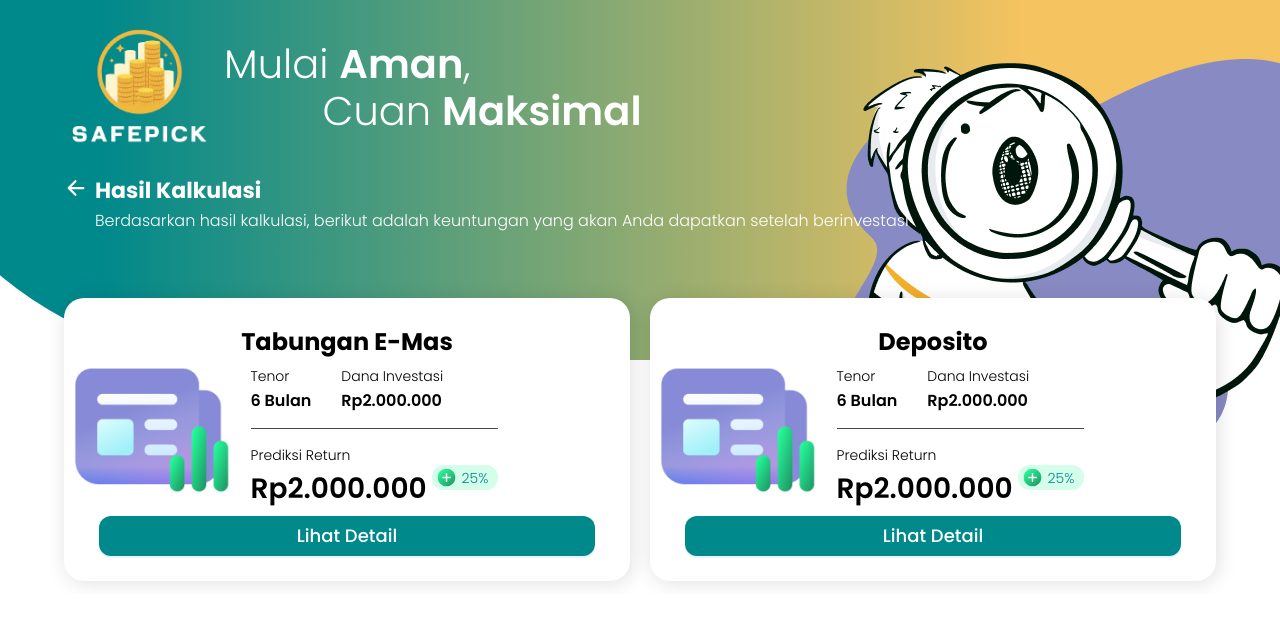
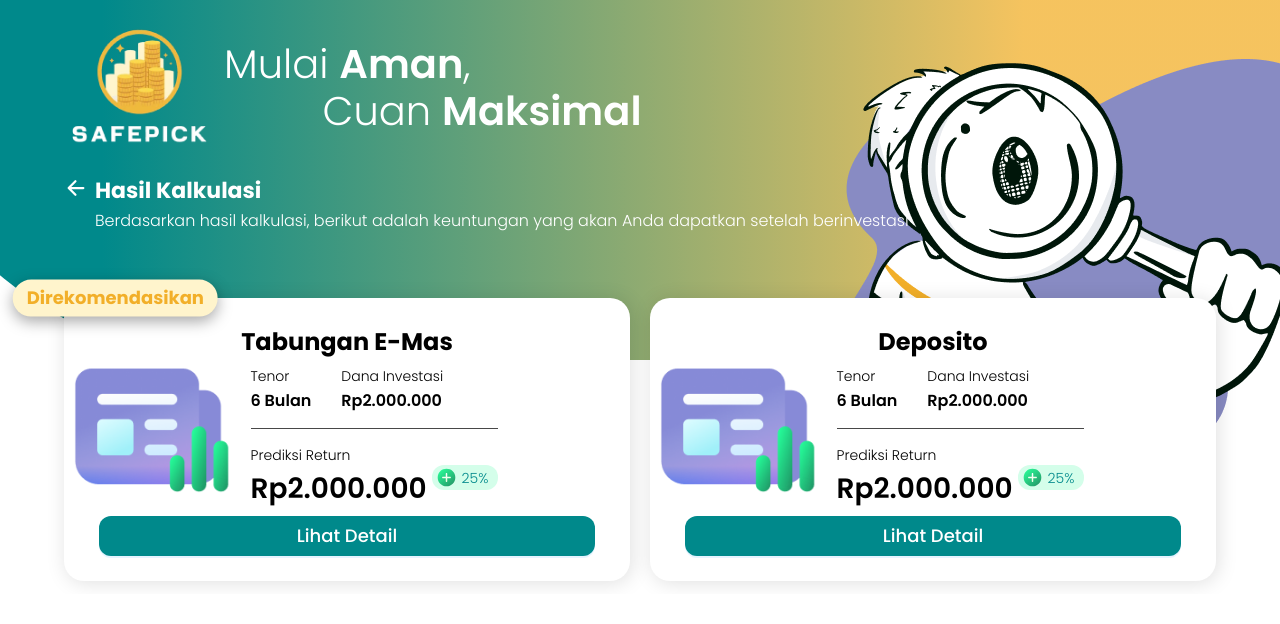
Before and after one commit to Kelompok-1-Hajjah-Lulu/frontend-safepick, a React (Vite) app: page /calculation in a window 1280 px wide. Shown: the top 624 px of the page. Built offline with nearby package versions, Linux system fonts and the light colour scheme.

Commit message:
feat: add mata image in calculating page and create rekomendasi badge

```diff
--- /dev/null
+++ b/src/components/Badges/RecommendationBadge.scss
@@ -0,0 +1,25 @@
+@use "../../styles/variables";
+
+.rekomendasi-badge {
+    display: flex;
+    align-items: center;
+    justify-content: center;
+    gap: 3px;
+    width: fit-content;
+    height: fit-content;
+    padding: 4px 14px;
+    border-radius: 20px;
+    color: variables.$secondary-gold-color;
+    background-color: variables.$light-gold-color;
+    box-shadow: rgba(0, 0, 0, 0.35) 0px 5px 15px;
+
+    transition: background-color 0.3s ease;
+    img.custom-badge-icon {
+        width: 25px;
+        height: 25px;
+    }
+
+    &.green {
+        background-color: variables.$secondary-green-color;
+    }
+}
--- /dev/null
+++ b/src/components/Badges/RecommendationBadge.tsx
@@ -0,0 +1,9 @@
+import "./RecommendationBadge.scss";
+
+const RecommendationBadge = () => {
+    return (
+        <p className={`rekomendasi-badge font-20 fw-700`}>Direkomendasikan</p>
+    );
+};
+
+export default RecommendationBadge;
--- a/src/components/Cards/BaseCard.scss
+++ b/src/components/Cards/BaseCard.scss
@@ -9,6 +9,7 @@
     flex-direction: column;
     align-items: center;
     justify-content: space-between;
+    position: relative;
 }
 
 // misal mau ngelakuin pembayaran langsung gimana?
--- a/src/pages/CalculationPage/CalculationPage.scss
+++ b/src/pages/CalculationPage/CalculationPage.scss
@@ -16,6 +16,12 @@ img.mata-gede-image {
     width: fill;
     gap: 20px;
     z-index: 10;
+    .rekomendasi-badge-wrapper {
+        position: absolute;
+        left: 0%;
+        top: 0%;
+        transform: translate(-25%, -50%);
+    }
     .wrapper-prediksi-container {
         display: flex;
         gap: 20px;
--- a/src/pages/CalculationPage/index.tsx
+++ b/src/pages/CalculationPage/index.tsx
@@ -7,6 +7,7 @@ import { Button, Divider } from "antd";
 import MataGedeImage from "../../assets/images/mata-gede.png"; // Adjust the path as needed
 import DepositoIcon from "../../assets/images/deposito-icon.png"; // Adjust the path as needed
 import Badge from "../../components/Badges/Badge";
+import RecommendationBadge from "../../components/Badges/RecommendationBadge";
 
 const CalculationPage: React.FC = () => {
     return (
@@ -34,6 +35,9 @@ const CalculationPage: React.FC = () => {
             />
             <section className="calculation-card-wrapper">
                 <BaseCard>
+                    <div className="rekomendasi-badge-wrapper">
+                        <RecommendationBadge />
+                    </div>
                     <h1>Tabungan E-Mas</h1>
                     <div className="wrapper-prediksi-container">
                         <img
--- a/src/styles/_variables.scss
+++ b/src/styles/_variables.scss
@@ -6,6 +6,7 @@ $secondary-green-color: #d4feea;
 
 $gold-color: #f2af29bf;
 $secondary-gold-color: #f2af29;
+$light-gold-color: #fff4cc;
 
 $text-color: #1f2937;
 $background-color: #f9fafb;
```
